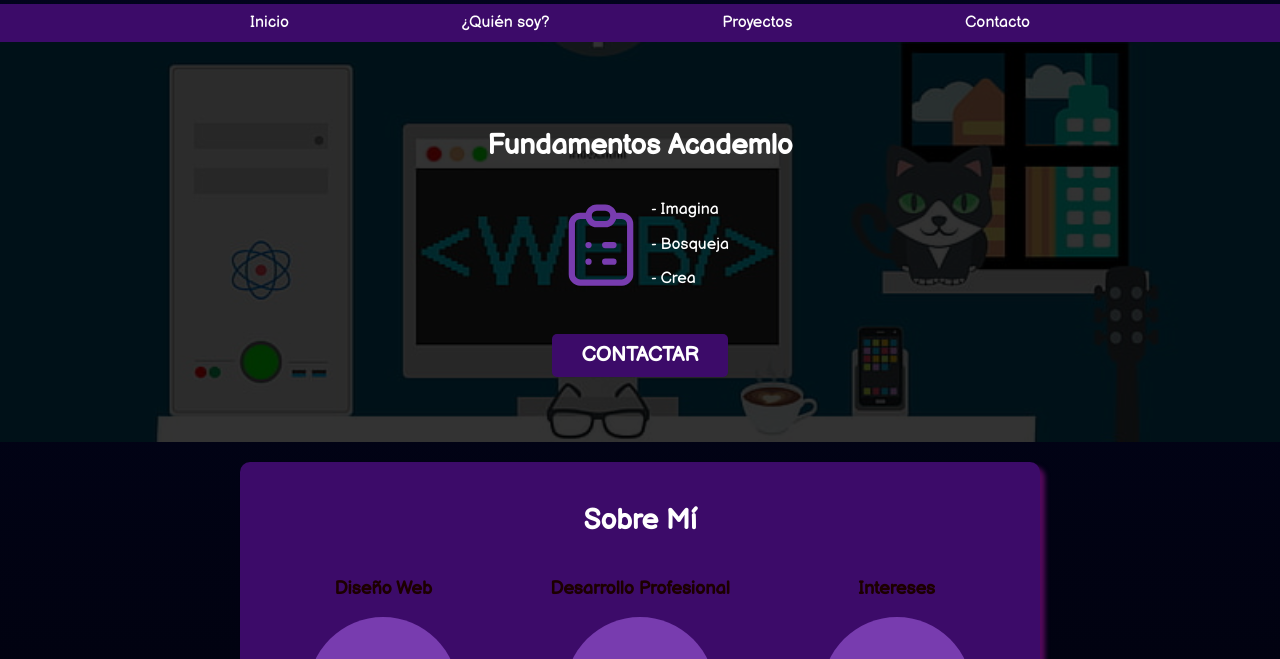
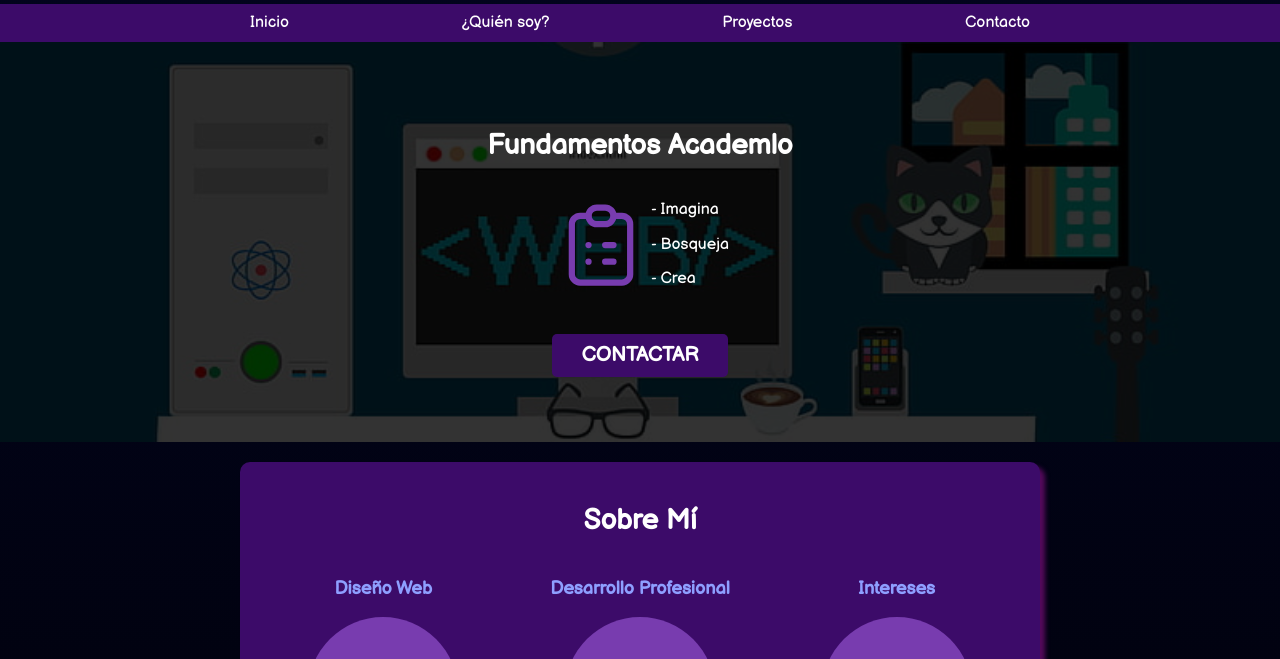
Before and after one commit to Jose-Tejero/Myportfolio, a plain HTML site: page index.html in a window 1280 px wide. Shown: the part 91-750 px from the top of the page. Drawn offline with Linux system fonts and the light colour scheme.

Commit message:
Cambiando color a servicio y agregando un nuevo color --terciario

```diff
--- a/style/style.css
+++ b/style/style.css
@@ -5,6 +5,7 @@
     --secundario: rgb(60, 11, 105);
     --gris: #757575;
     --contraste: #1c0000;
+    --terciario: #8e9fff;
 }
 
 html {
@@ -186,7 +187,7 @@ header,
 }
 
 .servicio h3 {
-    color: var(--contraste);
+    color: var(--terciario);
     font-size: bold;
 }
 
```
